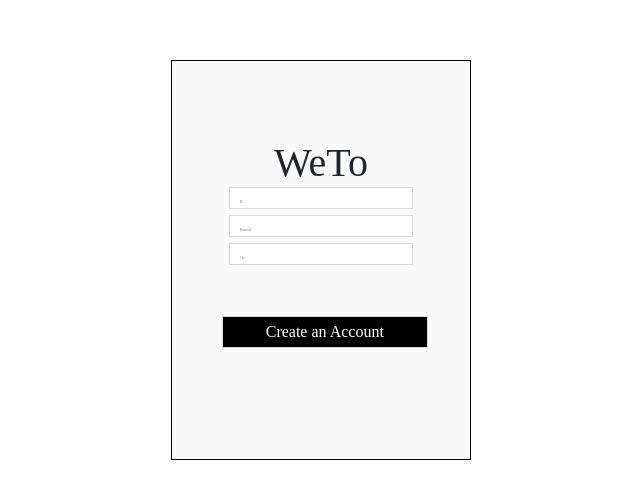
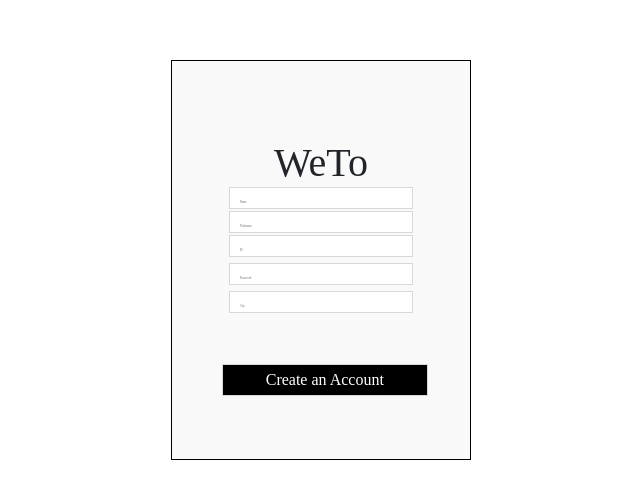
Before and after one commit to nanannannana/weToo, a React (Create React App) app: page /Join in a window 1280 px wide. Shown: the part 140-638 px from the top of the page, without its empty margins (319-959 px from the left). Built offline with nearby package versions, Linux system fonts and the light colour scheme; no server answers.

Commit message:
feat:join

```diff
--- a/src/components/mypage/Info.css
+++ b/src/components/mypage/Info.css
@@ -17,7 +17,8 @@
   margin: 10px;
 }
 .my_info {
-  border: 1px solid black;
+  /* border: 1px solid black; */
+  box-shadow: 10px 5px 5px grey;
   border-radius: 10px;
   width: 200px;
   height: 200px;
@@ -34,7 +35,8 @@
   flex-direction: column;
 }
 .crew_card {
-  border: 1px solid black;
+  /* border: 1px solid black; */
+  box-shadow: 10px 5px 5px grey;
   border-radius: 10px;
   width: 300px;
   text-align: center;
@@ -52,7 +54,8 @@ li {
   flex-direction: column;
 }
 .challenge_card {
-  border: 1px solid black;
+  /* border: 1px solid black; */
+  box-shadow: 10px 5px 5px grey;
   border-radius: 10px;
   width: 300px;
   text-align: center;
@@ -67,3 +70,6 @@ li {
 .password {
   border: 1px solid black;
 }
+.city {
+  border: 1px solid black;
+}
--- a/src/components/mypage/Info.jsx
+++ b/src/components/mypage/Info.jsx
@@ -1,13 +1,17 @@
-import React, { useState } from 'react';
+import React, { useState, useEffect } from 'react';
 import './Info.css';
 import Button from 'react-bootstrap/Button';
 import Modal from 'react-bootstrap/Modal';
+import dummyInfo from './dummyInfo';
 
-function BodyShorthandExample() {
+function BodyShorthandExample(crews) {
+  const { title, location, members } = crews;
   const [show, setShow] = useState(false);
 
   const handleClose = () => setShow(false);
   const handleShow = () => setShow(true);
+
+  useEffect(() => {});
 
   return (
     <>
@@ -24,6 +28,10 @@ function BodyShorthandExample() {
             <label>비밀번호</label>
             <br />
             <input type="password" className="password" />
+            <br />
+            <label>도시</label>
+            <br />
+            <input type="text" className="city" />
           </Modal.Body>
           <Modal.Footer className="modal_footer">
             <Button variant="light" onClick={handleClose}>
@@ -48,9 +56,9 @@ function BodyShorthandExample() {
           CREW
           <div className="crew_card">
             <ul>
-              <li>서울걷기</li>
-              <li>서울시 용산구</li>
-              <li>멤버수 : 4명</li>
+              <li>{title}</li>
+              <li>{location}</li>
+              <li>{members}</li>
             </ul>
           </div>
         </div>
@@ -59,7 +67,7 @@ function BodyShorthandExample() {
           참여중인 챌린지
           <div className="challenge_card">
             <ul>
-              <li>요가교실</li>
+              <li>요가교실-현재 모금 금액 : </li>
             </ul>
           </div>
         </div>
--- a/src/pages/Join.jsx
+++ b/src/pages/Join.jsx
@@ -1,6 +1,7 @@
-import React, { useState, useRef } from 'react';
+import React, { useState } from 'react';
 import styled from 'styled-components';
-import axios from 'axios';
+import { useDispatch } from 'react-redux';
+import { join } from '../store/modules/register';
 
 const Div = styled.div`
   position: absolute;
@@ -26,6 +27,24 @@ const Logo = styled.p`
   cursor: pointer;
 `;
 const ID = styled.input`
+  width: 62%;
+  height: 3%;
+  padding: 10px;
+  border: 1px solid #d8d8d8;
+  ::placeholder {
+    font-size: 3px;
+  }
+`;
+const Name = styled.input`
+  width: 62%;
+  height: 3%;
+  padding: 10px;
+  border: 1px solid #d8d8d8;
+  ::placeholder {
+    font-size: 3px;
+  }
+`;
+const Nickname = styled.input`
   width: 62%;
   height: 3%;
   padding: 10px;
@@ -64,9 +83,13 @@ const Joinbtn = styled.button`
   color: white;
 `;
 export default function JoinBox() {
+  const dispatch = useDispatch();
+
   const [id, setId] = useState('');
   const [pwd, setPwd] = useState('');
   const [city, setCity] = useState('');
+  const [name, setName] = useState('');
+  const [nickname, setNickname] = useState('');
   const registerId = (e) => {
     console.log(e.target.value);
     setId(e.target.value);
@@ -77,24 +100,39 @@ export default function JoinBox() {
   const registerCity = (e) => {
     setCity(e.target.value);
   };
+  const registerName = (e) => {
+    setName(e.target.value);
+  };
+  const registerNickname = (e) => {
+    setNickname(e.target.value);
+  };
 
-  const join = () => {
-    axios
-      .post('', {
-        id: registerId,
-        pwd: registerPwd,
-        city: registerCity,
-      })
-      .then((response) => {
-        console.log(response);
-        alert('회원가입 성공');
-      });
+  let body = {
+    id: id,
+    pwd: pwd,
+    city: city,
+    name: name,
+    nickname: nickname,
   };
 
   return (
     <>
       <Div>
         <Logo onClick={() => window.open('/', '_self')}>WeTo</Logo>
+        <Name
+          placeholder="Name"
+          value={name}
+          onChange={registerName}
+          required
+        ></Name>
+        <br />
+        <Nickname
+          placeholder="Nickname"
+          value={nickname}
+          onChange={registerNickname}
+          required
+        ></Nickname>
+        <br />
         <ID placeholder="ID" value={id} onChange={registerId} required />
         <br />
         <PW
@@ -107,7 +145,12 @@ export default function JoinBox() {
         <br />
         <City placeholder="City" value={city} onChange={registerCity} />
         <br />
-        <Joinbtn type="submit" onClick={join}>
+        <Joinbtn
+          type="submit"
+          onClick={() => {
+            dispatch(join(body));
+          }}
+        >
           Create an Account
         </Joinbtn>
       </Div>
--- a/src/store/modules/register.js
+++ b/src/store/modules/register.js
@@ -1,10 +1,20 @@
 import axios from 'axios';
+//초기값
+const initState = {
+  id: '',
+  pwd: '',
+  city: '',
+  name: '',
+  nickname: '',
+};
 
+//액션 타입 정의
 const JOIN = 'register/JOIN';
 
-export function join(submitData) {
+//액션 함수
+export function join(payload) {
   const request = axios
-    .post('/users/join', submitData)
+    .post('/login', payload)
     .then((response) => response.data);
 
   return {
@@ -13,7 +23,8 @@ export function join(submitData) {
   };
 }
 
-export default function register(state = {}, action) {
+//리듀서
+export default function register(state = { initState }, action) {
   switch (action.type) {
     case JOIN:
       return { ...state, register: action.payload };
```
